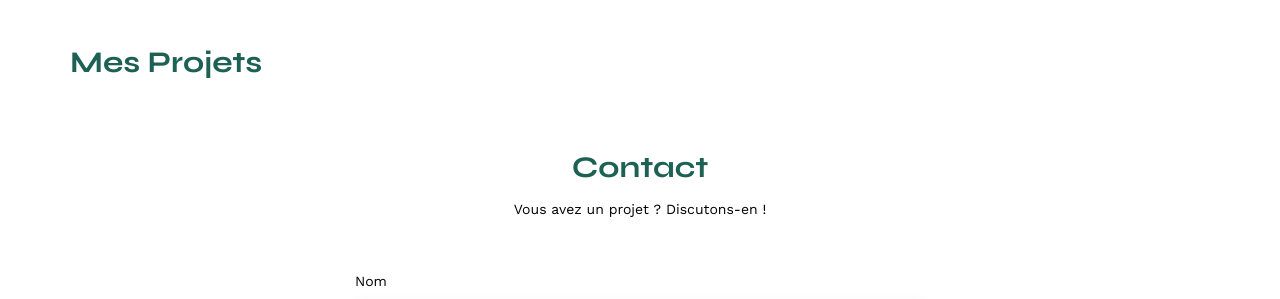
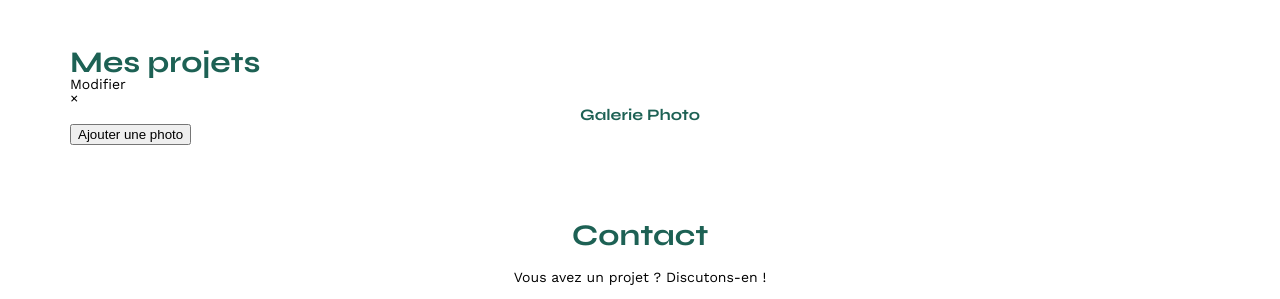
Before and after one commit to Mounecaike/Projet-7, a plain HTML site: page Portfolio-architecte-sophie-bluel-master/FrontEnd/index.html in a window 1280 px wide. Shown: the part 488-787 px from the top of the page. Drawn offline with nearby package versions, Linux system fonts and the light colour scheme; no server answers.

Commit message:
Update index.html
ajout de la modale

```diff
--- a/Portfolio-architecte-sophie-bluel-master/FrontEnd/index.html
+++ b/Portfolio-architecte-sophie-bluel-master/FrontEnd/index.html
@@ -39,8 +39,22 @@
 		</article>
 	</section>
 	<section id="portfolio">
-		<div class="modifierprojet">
-			<h2>Mes Projets</h2>
+		<div class="modif-projet">
+			<h2>Mes projets </h2>
+				<div class="modif-btn">
+					<i id="editIcon" class="fa-solid fa-pen-to-square" style="display:none;"></i>
+					<span id="openModal" class="openmodale">Modifier</span>
+					<div id="modal" class="modal">
+						<div class="modal-content">
+						  <span id="closeModal" class="close">&times;</span>
+						  <h3>Galerie Photo</h3>
+						  <div id="gallery-modale" class="gallery-modale">
+						  </div>
+						  <button id="addPhotoBtn" class="add-photo-btn">Ajouter une photo</button>
+						</div>
+					  </div>
+				 </div>
+		</div>
 		<div class="filter" id="filter"></div>
 		<div class="gallery" id="gallery"></div>
 	</section>
```
